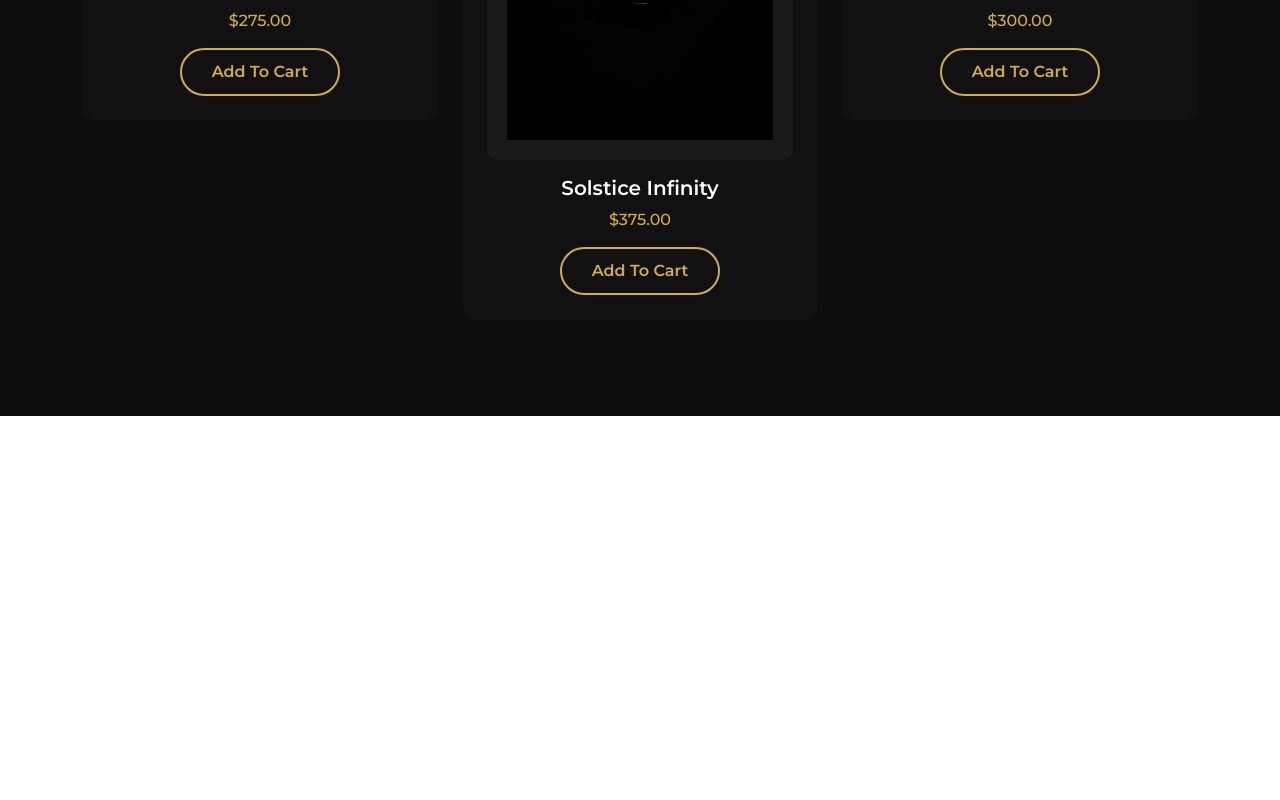
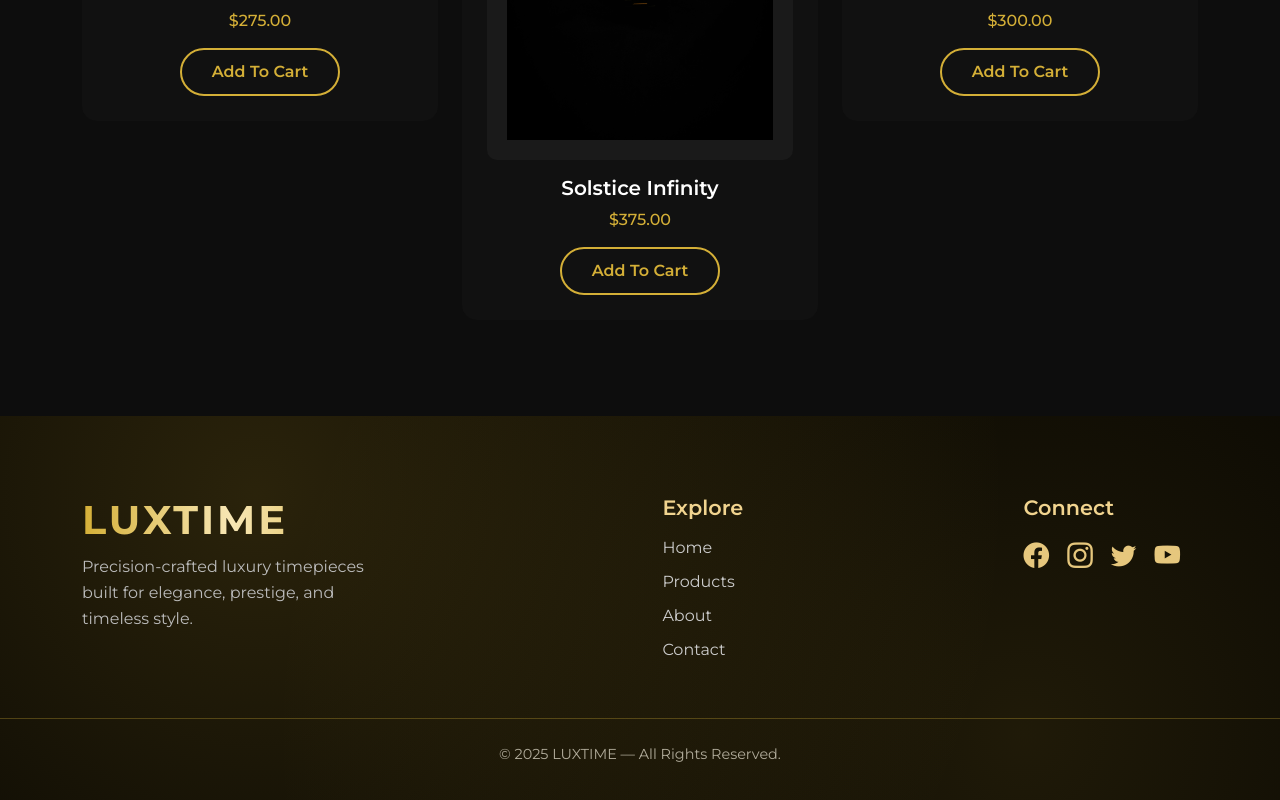
Before and after one commit to acculerbarathkavi-svg/watch-brand-project, a React (Vite) app: page / in a window 1280 px wide. Shown: the part 2281-3081 px from the top of the page. Before the commit the page ends 2697 px from the top, so only its background shows below. Built offline with nearby package versions, Linux system fonts and the light colour scheme.

Commit message:
added favicon in navbar

```diff
--- a/index.html
+++ b/index.html
@@ -2,9 +2,10 @@
 <html lang="en">
   <head>
     <meta charset="UTF-8" />
-    <link rel="icon" type="image/svg+xml" href="/vite.svg" />
+    <link rel="icon" type="image/png" href="/logo.png" />
     <meta name="viewport" content="width=device-width, initial-scale=1.0" />
     <title>watch-project</title>
+
   </head>
   <body>
     <div id="root"></div>
--- a/package.json
+++ b/package.json
@@ -11,6 +11,7 @@
   },
   "dependencies": {
     "bootstrap": "^5.3.8",
+    "bootstrap-icons": "^1.13.1",
     "framer-motion": "^12.23.24",
     "react": "^19.2.0",
     "react-dom": "^19.2.0"
--- a/src/App.jsx
+++ b/src/App.jsx
@@ -4,7 +4,7 @@ import Navbar from './components/Navbar'
 import HeroSection from "./components/HeroSection";
 import About from "./components/About"
 import ProductSection from './components/Product';
-
+import Footer from './components/Footer';
 
 function App() {
 
@@ -15,6 +15,7 @@ function App() {
       <HeroSection/>
       <About/>
       <ProductSection/>
+      <Footer/>
     </>
   )
 }
--- /dev/null
+++ b/src/assets/css/Footer.css
@@ -0,0 +1,119 @@
+/* ---------- Luxury Gradient Footer ---------- */
+.lux-footer-gold {
+  position: relative;
+  padding: 80px 0 30px;
+  background: #000;
+  color: #fff;
+  overflow: hidden;
+}
+
+/* Gold Gradient Overlay */
+.footer-overlay {
+  position: absolute;
+  top: 0;
+  left: 0;
+  width: 100%;
+  height: 100%;
+  background: radial-gradient(circle at 20% 20%, rgba(212, 175, 55, 0.2), transparent 70%),
+              radial-gradient(circle at 80% 80%, rgba(212, 175, 55, 0.15), transparent 70%);
+  pointer-events: none;
+}
+
+/* Footer layout */
+.footer-container {
+  position: relative;
+  z-index: 2;
+  display: flex;
+  justify-content: space-between;
+  flex-wrap: wrap;
+  gap: 45px;
+}
+
+/* Brand Section */
+.footer-logo {
+  font-size: 2.5rem;
+  font-weight: 700;
+  background: linear-gradient(90deg, #d4af37, #f8e7b5, #d4af37);
+  -webkit-background-clip: text;
+  -webkit-text-fill-color: transparent;
+  letter-spacing: 3px;
+}
+
+.footer-text {
+  color: #bbb;
+  margin-top: 10px;
+  line-height: 1.6;
+  max-width: 300px;
+}
+
+/* Section Titles */
+.footer-title {
+  font-size: 1.3rem;
+  margin-bottom: 15px;
+  font-weight: 600;
+  color: #f1d48f;
+}
+
+/* Navigation */
+.footer-links {
+  list-style: none;
+  padding: 0;
+}
+
+.footer-links li {
+  margin-bottom: 10px;
+}
+
+.footer-links a {
+  color: #ccc;
+  text-decoration: none;
+  font-size: 1rem;
+  transition: 0.3s ease;
+}
+
+.footer-links a:hover {
+  color: #f1d48f;
+  padding-left: 8px;
+}
+
+/* Social Icons */
+.footer-social a {
+  color: #e6c77d;
+  font-size: 1.6rem;
+  margin-right: 18px;
+  transition: transform 0.3s ease, color 0.3s ease;
+}
+
+.footer-social a:hover {
+  transform: scale(1.25);
+  color: #ffe6a3;
+}
+
+/* Bottom Line */
+.footer-bottom {
+  text-align: center;
+  margin-top: 40px;
+  padding-top: 25px;
+  border-top: 1px solid rgba(212, 175, 55, 0.3);
+}
+
+.footer-bottom p {
+  color: #aaa;
+  font-size: 0.9rem;
+}
+
+/* ---------- Responsive ---------- */
+@media (max-width: 768px) {
+  .footer-container {
+    text-align: center;
+    flex-direction: column;
+  }
+
+  .footer-social a {
+    margin: 0 12px;
+  }
+
+  .footer-text {
+    margin: 0 auto;
+  }
+}
--- a/src/assets/css/ProductSection.css
+++ b/src/assets/css/ProductSection.css
@@ -82,3 +82,4 @@
     padding: 8px 20px;
   }
 }
+/*button animation*/
--- /dev/null
+++ b/src/components/Footer.jsx
@@ -0,0 +1,51 @@
+import React from "react";
+import "../assets/css/Footer.css";
+
+const Footer = () => {
+  return (
+    <footer className="lux-footer-gold">
+      <div className="footer-overlay"></div>
+
+      <div className="container footer-container">
+
+        {/* Brand Section */}
+        <div className="footer-section">
+          <h3 className="footer-logo">LUXTIME</h3>
+          <p className="footer-text">
+            Precision-crafted luxury timepieces built for elegance, prestige, and timeless style.
+          </p>
+        </div>
+
+        {/* Navigation */}
+        <div className="footer-section">
+          <h4 className="footer-title">Explore</h4>
+          <ul className="footer-links">
+            <li><a href="#hero">Home</a></li>
+            <li><a href="#products">Products</a></li>
+            <li><a href="#about">About</a></li>
+            <li><a href="#contact">Contact</a></li>
+          </ul>
+        </div>
+
+        {/* Social Links */}
+        <div className="footer-section">
+          <h4 className="footer-title">Connect</h4>
+          <div className="footer-social">
+            <a href="#"><i className="bi bi-facebook"></i></a>
+            <a href="#"><i className="bi bi-instagram"></i></a>
+            <a href="#"><i className="bi bi-twitter"></i></a>
+            <a href="#"><i className="bi bi-youtube"></i></a>
+          </div>
+        </div>
+
+      </div>
+
+      {/* Bottom */}
+      <div className="footer-bottom">
+        <p>© {new Date().getFullYear()} LUXTIME — All Rights Reserved.</p>
+      </div>
+    </footer>
+  );
+};
+
+export default Footer;
--- a/src/main.jsx
+++ b/src/main.jsx
@@ -2,6 +2,7 @@ import { StrictMode } from 'react'
 import { createRoot } from 'react-dom/client'
 import './index.css'
 import App from './App.jsx'
+import "bootstrap-icons/font/bootstrap-icons.css";
 
 createRoot(document.getElementById('root')).render(
   <>
```
Also changed, not shown: public/logo.png (added), 1 other file (tests, documents, lock files or other folders).
